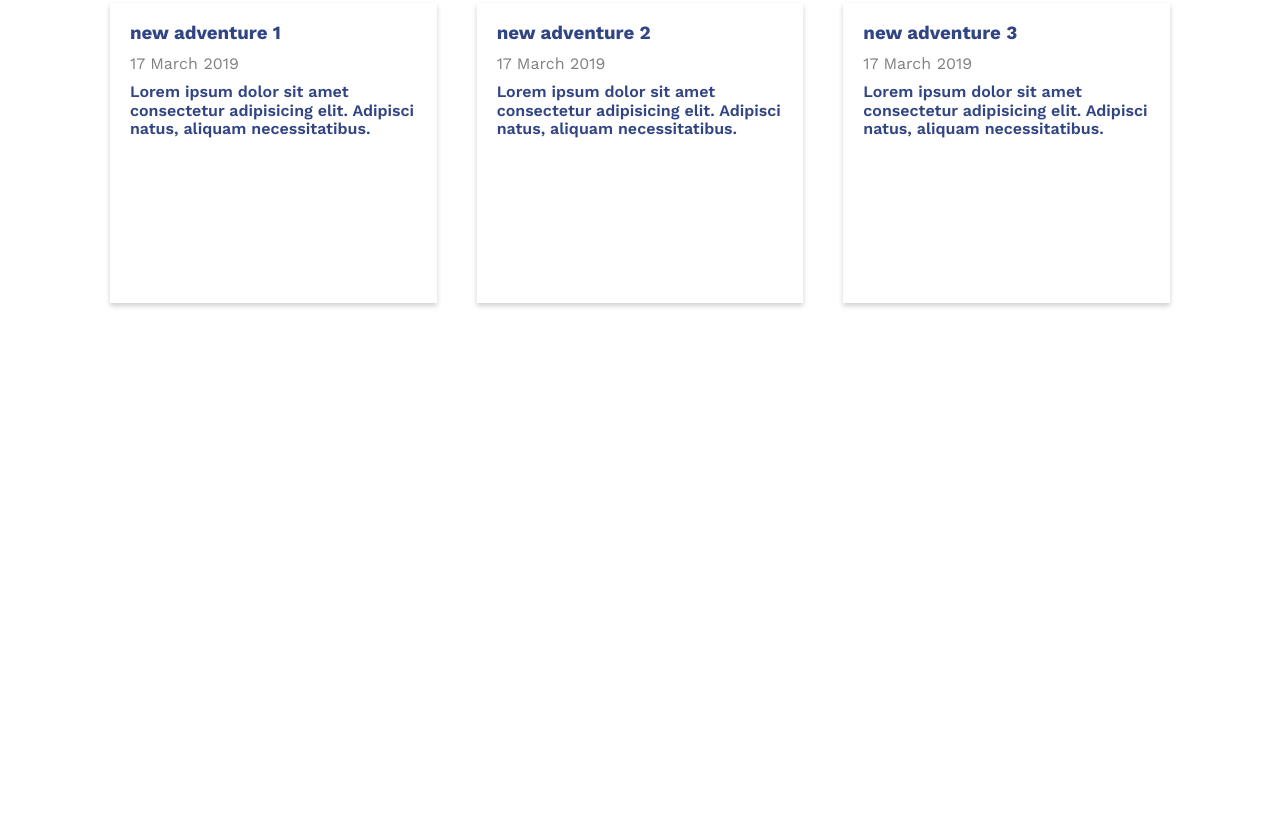
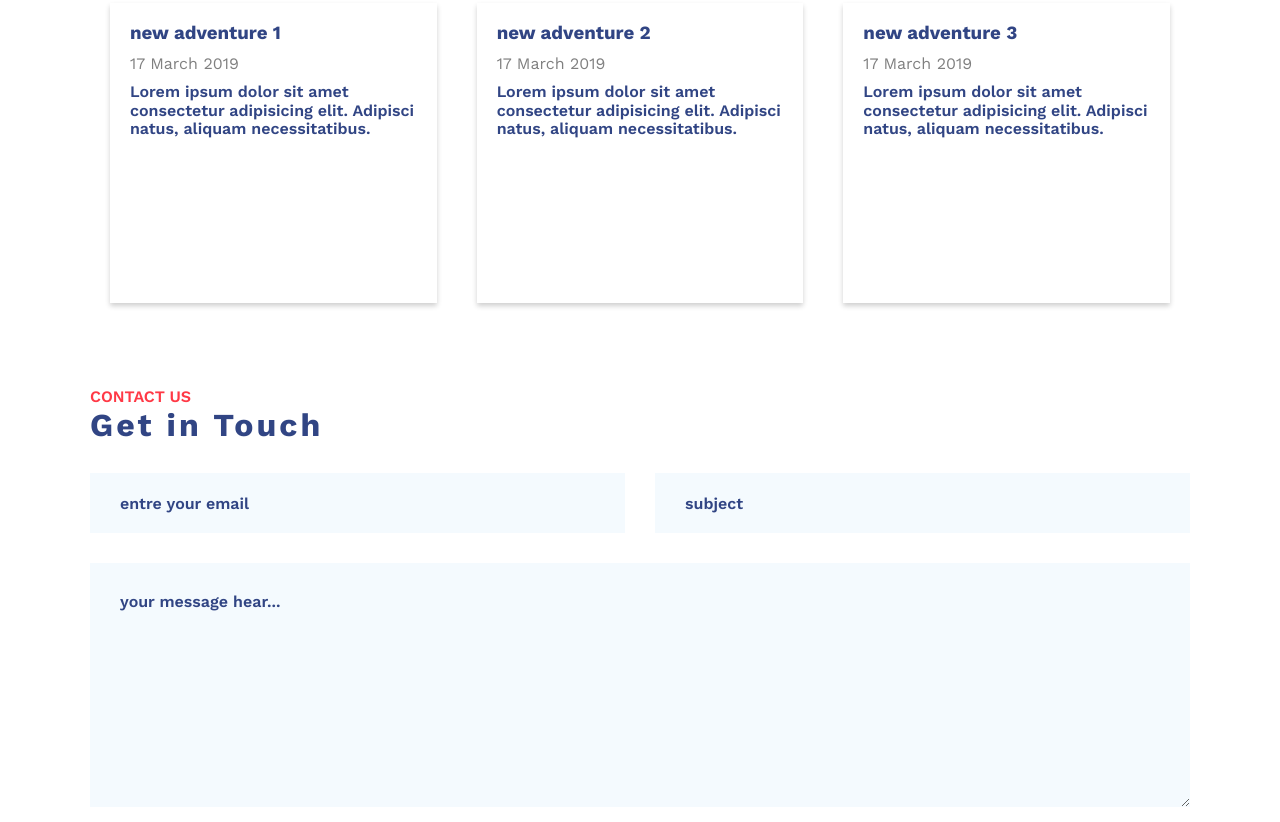
Before and after one commit to lmutsuha79/Doob_template, a plain HTML site: page index.html in a window 1280 px wide. Shown: the part 2321-3143 px from the top of the page. Before the commit the page ends 2649 px from the top, so only its background shows below. Drawn offline with nearby package versions, Linux system fonts and the light colour scheme.

Commit message:
creat and stylize the contact section

```diff
--- a/index.html
+++ b/index.html
@@ -318,6 +318,41 @@
     </section>
     <!-- blog section end -->
 
+    <!-- contact section start -->
+
+    <section id="contact">
+        <div class="container">
+            <div class="contact_title_sec">
+                <span class="span_section">
+                    CONTACT US
+
+                </span>
+                <h2 class="section_title">
+                    Get in Touch
+                </h2>
+
+            </div><!-- ./contact_title_sec -->
+            <div class="contact_form">
+
+                <form>
+                    <div class="row">
+                        <input id='email_inp' class="contact_inp" placeholder="entre your email" type="email" name=""
+                            id="">
+                        <input class="contact_inp" placeholder="subject" type="email" name="" id="">
+                    </div>
+                    <textarea class="contact_inp" placeholder="your message hear..." name="" id="" cols="30"
+                        rows="10"></textarea>
+
+                </form>
+            </div><!-- .contact form -->
+
+        </div><!-- ./.container -->
+    </section>
+
+    <!-- contact section end -->
+
+
+
 
     <!-- java script files src start -->
     <script src="https://unpkg.com/ionicons@5.4.0/dist/ionicons.js"></script>
--- a/js/main.js
+++ b/js/main.js
@@ -294,9 +294,25 @@ slider_container.addEventListener('touchend', (e) => {
 });
 
 
-// slider_container.addEventListener('ondragleave', (t) => {
+// ################################################
+//  js for contact form
 
-// });
+// js for email :
+
+let email_inp = document.getElementById('email_inp');
+
+console.log(email_inp);
+email_inp.onkeyup = (e) => {
+    let email_value = email_inp.value;
+    let last_mail_char = email_value[email_value.length - 1];
+    if (email_value.indexOf('@') > -1 && email_value.indexOf('.') > -1) {
+        console.log('ok');
+    }
+    else {
+        console.log('no');
+    }
+}
 
 
-// change_slide();
+let names = 'yasser';
+console.log(names.match('s'));
--- a/style/main.scss
+++ b/style/main.scss
@@ -4,6 +4,8 @@ $main_font : 'Work Sans', sans-serif;
 $red_color : #FF3946;
 $main_color : #314584;
 $normal_color : #6E757A;
+
+$light-blue : #f4fafe;
 
 $transition_time : 0.3s;
 
@@ -723,6 +725,7 @@ a{
 
     }
     .slide_controler{
+
         position: absolute;
         top: 0;
         right: 20px;
@@ -737,16 +740,70 @@ a{
             &:hover{
                 color: $red_color;
             }
+            &:nth-child(1){
+                color: gray;
+
+                &:hover{
+                    color: gray;
+                }
+            }
+
         }
     }
 }
 
 // blog section end
+// ################################################
+
+// contact us section start
+
+#contact{
+    margin-top: 50px;
+    .container{
+
+    }
+    .contact_form{
+        margin-top: 30px;
+        form{
+
+            // display: grid;
+            // grid-template-columns: auto auto;
+            // grid-template-rows: auto auto;
+
+            // grid-gap: 30px;
+            // grid-auto-columns: repeat(auto-fil,1fr);
+        }
+        .row{
+            display: grid;
+            grid-template-columns: repeat(auto-fit,minmax(250px,1fr));
+            grid-gap: 30px;
+            .contact_inp{
+                height: 30px;
+            }
+        }
+        textarea{
+            width: 100%;
+            margin-top: 30px;
+        }
+    }
+
+    .contact_inp{
+        padding: 30px;
+        border: 0px;
+        background-color: $light-blue;
+        outline: none;
+        color: $main_color;
+        font-weight: 600;
+        &::placeholder{
+            color: #314584;
+        }
 
 
 
+    }
+}
 
-
+// contact us section end
 
 
 
```
Also changed, not shown: style/main.css, 1 other file.
